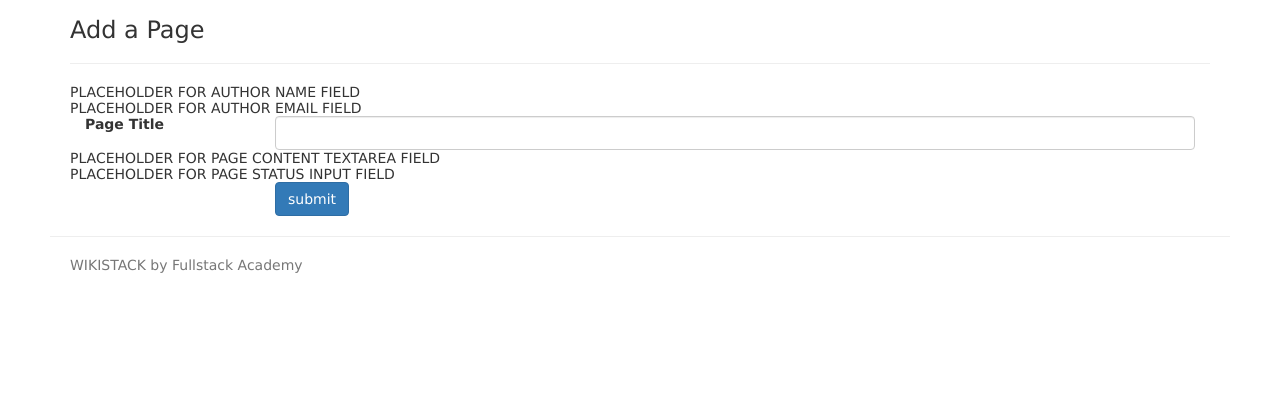
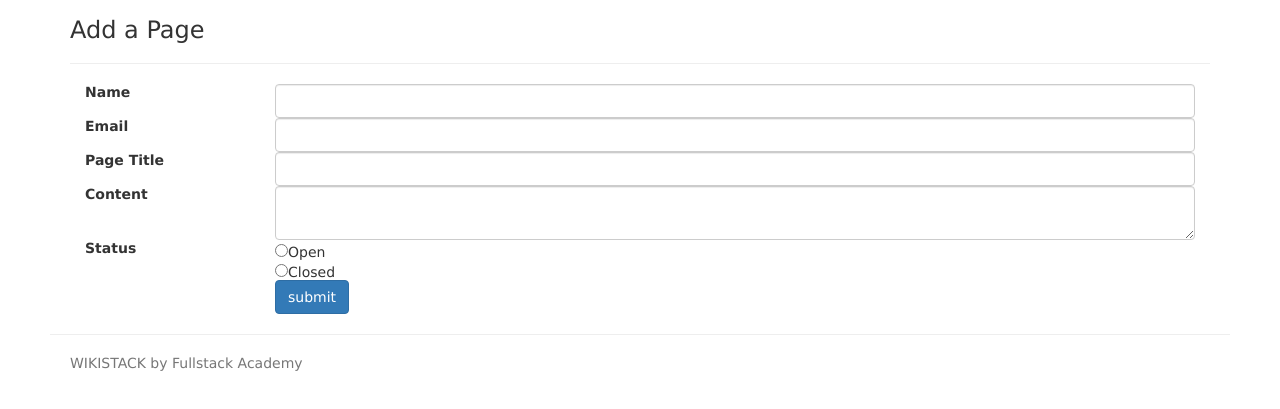
Before and after one commit to dslatts/wikistack, a website: page views/addpage.html in a window 1280 px wide. Shown: the part 53-462 px from the top of the page. Drawn offline with nearby package versions, Linux system fonts and the light colour scheme; files that its build step writes are made by us from their sources; files whose address does not match are found by name.

Commit message:
QUERYING MODELS

```diff
--- a/app.js
+++ b/app.js
@@ -6,6 +6,7 @@ const bodyParser = require('body-parser');
 const nunjucks = require('nunjucks');
 const app = express();
 const models = require('./models');
+const wikiRouter = require('./routes/wiki');
 
 //Middleware
 
@@ -31,6 +32,8 @@ models.User.sync({})
   }).
   catch(console.error);
 
+app.use('/wiki', wikiRouter);
+
 app.get('/', (req, res, next) => {
   res.render('index');
 });
--- a/views/addpage.html
+++ b/views/addpage.html
@@ -5,9 +5,20 @@
   <hr>
   <form method="POST" action="/wiki/">
 
-    <div>PLACEHOLDER FOR AUTHOR NAME FIELD</div>
+    <div class="form-group">
+      <label for="name" class="col-sm-2 control-label">Name</label>
+      <div class="col-sm-10">
+        <input name="name" type="text" class="form-control"/>
+      </div>
+    </div>
 
-    <div>PLACEHOLDER FOR AUTHOR EMAIL FIELD</div>
+
+     <div class="form-group">
+      <label for="email" class="col-sm-2 control-label">Email</label>
+      <div class="col-sm-10">
+        <input name="email" type="text" class="form-control"/>
+      </div>
+    </div>
 
     <div class="form-group">
       <label for="title" class="col-sm-2 control-label">Page Title</label>
@@ -16,9 +27,20 @@
       </div>
     </div>
 
-    <div>PLACEHOLDER FOR PAGE CONTENT TEXTAREA FIELD</div>
+    <div class="form-group">
+      <label for="content" class="col-sm-2 control-label">Content</label>
+      <div class="col-sm-10">
+        <textarea name="content" type="text" class="form-control"> </textarea>
+      </div>
+    </div>
 
-    <div>PLACEHOLDER FOR PAGE STATUS INPUT FIELD</div>
+    <div class="form-group">
+      <label for="status" class="col-sm-2 control-label">Status</label>
+      <div class="col-sm-6">
+        <input name="status" type="radio" value="open" class="form-check-input"/>Open<br>
+        <input name="status" type="radio" value="closed" class="form-check-input"/>Closed
+      </div>
+    </div>
 
     <div class="col-sm-offset-2 col-sm-10">
       <button type="submit" class="btn btn-primary">submit</button>
```
Also changed, not shown: models/index.js (+8 -1 lines).
